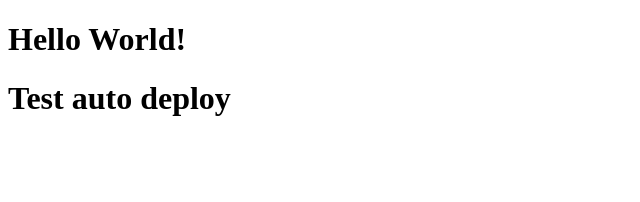
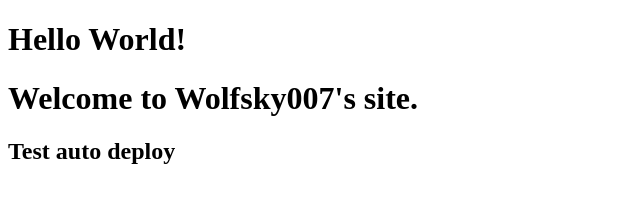
Before and after one commit to wolfskychina/blog, a plain HTML site: page index.html in a window 1280 px wide. Shown: the whole page, without its empty margins (0-640 px from the left). Drawn offline with Linux system fonts and the light colour scheme.

Commit message:
Update index.html

```diff
--- a/index.html
+++ b/index.html
@@ -6,6 +6,7 @@
   </head>
   <body>
     <h1>Hello World!</h1>
-    <h1>Test auto deploy</h1>
+    <h1>Welcome to Wolfsky007's site.</h1>
+    <h2>Test auto deploy</h2>
   </body>
 </html>
```
